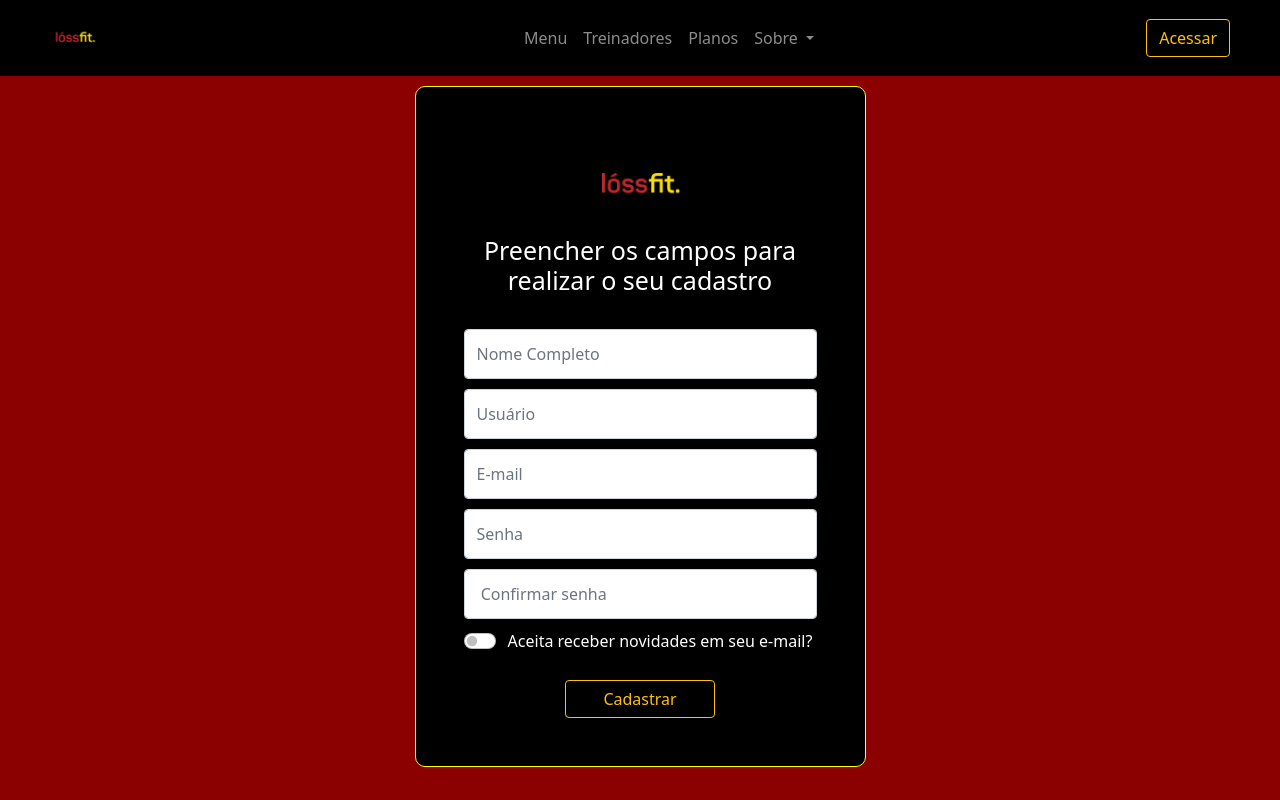
After one commit to Kevin-Itam/GYM-Personal-Project, a PHP site: page /pages/pg_cadastro.html in a window 1280 px wide. The commit adds this page. Run offline with PHP 8.4, Linux system fonts and the light colour scheme.

Commit message:
Atualização feita
gg izi

```diff
--- a/css/style_cad.css
+++ b/css/style_cad.css
@@ -12,7 +12,7 @@ html, body {
 
   }
 
-  .navbar{
+  .navbar-brand{
     padding-left: 50px !important;
   }
 
@@ -28,13 +28,23 @@ html, body {
     justify-content: center;
     align-items: center;
     position: relative;
-    top: 60px;
+    margin-top: 10px;
 
+    border: solid 1px yellow;
     background-color: black;
-    border-radius: 5px;
+    border-radius: 10px;
+
 }
 
 .form-inline{
   position: absolute;
-    right: 1rem;
+  right: 50px;
 }
+
+.form-control{
+  margin-top: 10px;
+  display: flex;
+  flex-wrap: wrap;
+  width: 25px;
+  height: 50px;
+}
--- /dev/null
+++ b/pages/pg_cadastro.html
@@ -0,0 +1,100 @@
+<!DOCTYPE html>
+<html lang="en">
+
+<head>
+    <meta charset="UTF-8">
+    <meta http-equiv="X-UA-Compatible" content="IE=edge">
+    <meta name="viewport" content="width=device-width, initial-scale=1.0">
+    <link href="../css/style_cad.css" rel="stylesheet" />
+    <link href="https://cdn.jsdelivr.net/npm/bootstrap@5.0.2/dist/css/bootstrap.min.css" rel="stylesheet"
+        integrity="sha384-EVSTQN3/azprG1Anm3QDgpJLIm9Nao0Yz1ztcQTwFspd3yD65VohhpuuCOmLASjC" crossorigin="anonymous">
+    <title>Tela de Cadastro</title>
+</head>
+
+<body class="text-center">
+    <div>
+        <nav class="navbar navbar-expand-lg navbar-dark " style="background-color: black;">
+            <a class="navbar-brand" href="#" style="color: white;">
+                <img src="/img/logo.jpg" width="30" height="30" class="d-inline-block align-top" style="width: 50px; height: 50px;">
+            </a>
+            <button class="navbar-toggler" type="button" data-toggle="collapse" data-target="#navbarSupportedContent"
+                aria-controls="navbarSupportedContent" aria-expanded="false" aria-label="Toggle navigation">
+                <span class="navbar-toggler-icon"></span>
+            </button>
+
+            <div class="collapse navbar-collapse" id="navbarSupportedContent">
+                <ul class="navbar-nav mr-auto">
+                    <li class="nav-item">
+                        <a class="nav-link" href="#" style="margin-left: 400px;">Menu</a>
+                    </li>
+                    <li class="nav-item active">
+                        <a class="nav-link" href="#">Treinadores<span class="sr-only"></span></a>
+                    </li>
+                    <li class="nav-item">
+                        <a class="nav-link" href="#">Planos</a>
+                    </li>
+                    <li class="nav-item dropdown">
+                        <a class="nav-link dropdown-toggle" href="#" id="navbarDropdown" role="button"
+                            data-toggle="dropdown" aria-haspopup="true" aria-expanded="false">
+                            Sobre
+                        </a>
+                        <div class="dropdown-menu" aria-labelledby="navbarDropdown">
+                            <a class="dropdown-item" href="#">Nós</a>
+                            <a class="dropdown-item" href="#">Local</a>
+                            <div class="dropdown-divider"></div>
+                            <a class="dropdown-item" href="#">Horário</a>
+                        </div>
+                    </li>
+                </ul>
+                <form class="form-inline my-2 my-lg-0">
+                    <a class="btn btn-outline-warning" href="/pages/pg_login.html" role="button">Acessar</a>
+                </form>
+            </div>
+        </nav>
+        <section class="ftco-section">
+            <div class="container">
+                <div class="row justify-content-center">
+                    <div class="col-md-6 col-lg-5">
+                        <div class="login-wrap p-4 p-md-5">
+                            <div class="icon d-flex align-items-center justify-content-center">
+                                <span class="fa fa-user-o"></span>
+                            </div>
+                            <img src="/img/logo.jpg" width="30" height="30" class="d-inline-block align-top" style="width: 100px; height: 100px;">
+                            <h3 class="text-center mb-4" style="font-size: 25px; color: white;">Preencher os campos para realizar o seu cadastro</h3>
+                            <form action="#" class="login-form">
+                                <div class="form-group d-flex">
+                                    <input type="password" class="form-control rounded-left" placeholder="Nome Completo"
+                                        required="" >
+                                </div>
+                                <div class="form-group">
+                                    <input type="text" class="form-control rounded-left" placeholder="Usuário"
+                                        required="" >
+                                </div>
+                                <div class="form-group d-flex">
+                                    <input type="password" class="form-control rounded-left" placeholder="E-mail"
+                                        required="" >
+                                </div>
+                                <div class="form-group d-flex">
+                                    <input type="password" class="form-control rounded-left" placeholder="Senha"
+                                        required="" >
+                                </div>
+                                <div class="form-group d-flex">
+                                    <input type="password" class="form-control rounded-left" placeholder=" Confirmar senha"
+                                        required="" >
+                                </div>
+                                <div class="form-check form-switch" style="padding-top: 10px;">
+                                    <input class="form-check-input" type="checkbox" id="flexSwitchCheckDefault">
+                                    <label class="form-check-label" for="flexSwitchCheckDefault" style="color: white;">Aceita receber novidades em seu e-mail?</label>
+                                  </div>
+                                <div class="form-group">
+                                    <button type="button" class="btn btn-outline-warning" style="width: 150px; margin-top: 25px;">Cadastrar</button>
+                                </div>
+                            </form>
+                        </div>
+                    </div>
+                </div>
+            </div>
+        </section>
+</body>
+
+</html>
```
Also changed, not shown: pages/pg_esq_senha.html (added, +87 -0 lines), pages/pg_horario.html (added, +17 -0 lines), pages/pg_login.html (added, +89 -0 lines), pages/pg_sobre.html (added, +17 -0 lines), pages/pg_treinadores.html (added, +17 -0 lines).
